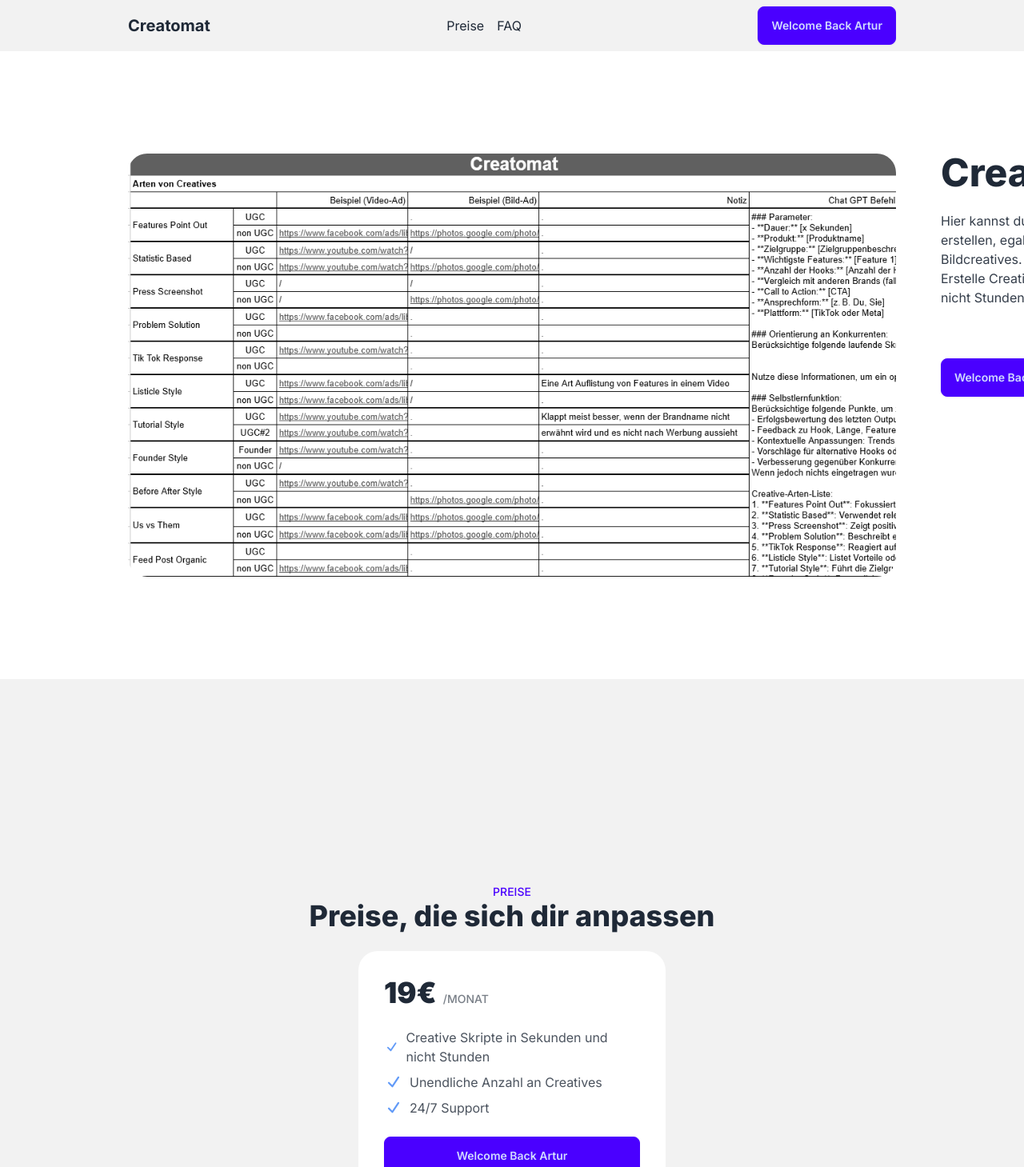
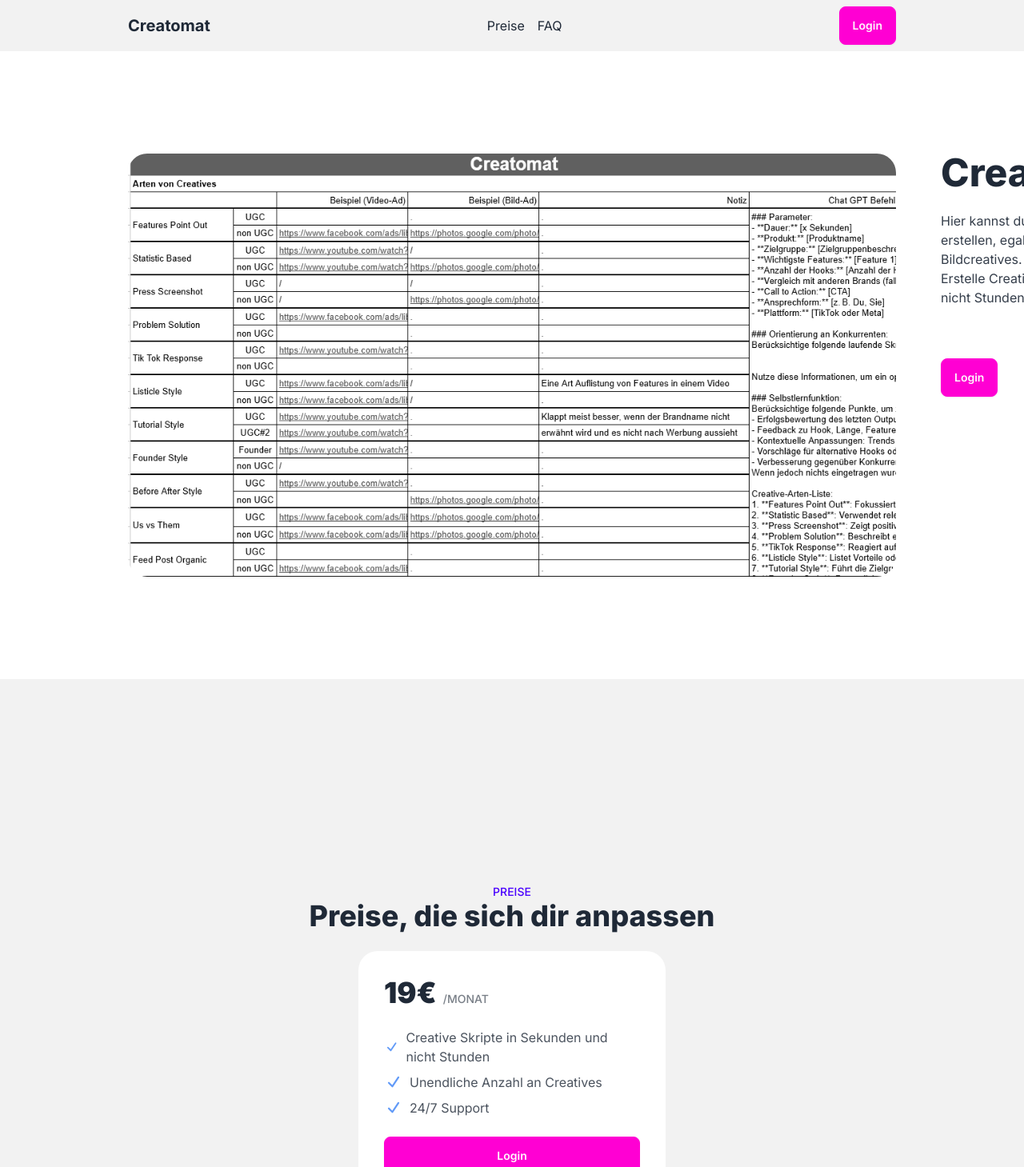
Before and after one commit to jahustleracademy/creatomat, a Next.js app: page / in a window 1280 px wide. Shown: the top 1459 px of the page at 80% size. Built offline with nearby package versions, Linux system fonts and the light colour scheme; no server answers.

Commit message:
refactor authentication flow and update button components

```diff
--- /dev/null
+++ b/app/dashboard/layout.js
@@ -0,0 +1,12 @@
+import { auth } from "@/auth";
+import { redirect } from "next/navigation";
+
+export default async function LayoutPrivate({ children }) {
+  const session = await auth();
+
+  if (!session) {
+    redirect("/");
+  }
+
+  return children;
+}
--- a/app/dashboard/page.js
+++ b/app/dashboard/page.js
@@ -1,10 +1,10 @@
-import ButtonBackRoute from "@/components/ButtonBackRoute";
+import ButtonLogout from "@/components/ButtonLogout";
 
 export default function Dashboard() {
   return (
     <main>
       <h1>Dashboard</h1>
-      <ButtonBackRoute />
+      <ButtonLogout />
     </main>
   );
 }
--- a/app/page.js
+++ b/app/page.js
@@ -4,8 +4,9 @@ import FAQListItem from "@/components/FAQListItem";
 import Image from "next/image";
 import product_demo from "@/public/assets/product_demo.png";
 import clientPromise from "@/libs/mongo";
+import { auth } from "@/auth";
 
-export default function Home() {
+export default async function Home() {
   const isLoggedIn = true;
   const name = "Artur";
   const pricingFeaturesList = [
@@ -13,6 +14,8 @@ export default function Home() {
     "Unendliche Anzahl an Creatives",
     "24/7 Support",
   ];
+
+  const session = await auth();
 
   return (
     <main>
@@ -28,7 +31,7 @@ export default function Home() {
               FAQ
             </a>
           </div>
-          <ButtonLogin isLoggedIn={isLoggedIn} name={name} />
+          <ButtonLogin session={session} />
         </div>
       </section>
       {/* HERO */}
@@ -51,7 +54,7 @@ export default function Home() {
             Erstelle Creatives in Minuten und nicht Stunden!
           </div>
           <br></br>
-          <ButtonLogin isLoggedIn={isLoggedIn} name={name} />
+          <ButtonLogin session={session} />
         </div>
       </section>
 
@@ -78,11 +81,7 @@ export default function Home() {
                 <ListItem key={priceItem}>{priceItem}</ListItem>
               ))}
             </ul>
-            <ButtonLogin
-              isLoggedIn={isLoggedIn}
-              name={name}
-              extraStyle={"w-full"}
-            />
+            <ButtonLogin session={session} extraStyle={"w-full"} />
           </div>
         </div>
       </section>
--- a/auth.js
+++ b/auth.js
@@ -1,6 +1,6 @@
 import NextAuth from "next-auth";
 import Resend from "next-auth/providers/resend";
-import Google from "next-auth/providers/google";
+import GoogleProvider from "next-auth/providers/google";
 import { MongoDBAdapter } from "@auth/mongodb-adapter";
 import clientPromise from "./libs/mongo";
 
@@ -11,8 +11,8 @@ const config = {
       from: "noreply@resend.saraptrn.de",
       name: "Email",
     }),
-    Google({
-      clientID: process.env.GOOGLE_ID,
+    GoogleProvider({
+      clientId: process.env.GOOGLE_ID,
       clientSecret: process.env.GOOGLE_SECRET,
     }),
   ],
--- a/components/ButtonBackRoute.js
+++ /dev/null
@@ -1,11 +0,0 @@
-import Link from "next/link";
-
-const ButtonBackRoute = () => {
-  return (
-    <Link href="/" className="btn btn-secondary">
-      Back
-    </Link>
-  );
-};
-
-export default ButtonBackRoute;
--- a/components/ButtonLogin.js
+++ b/components/ButtonLogin.js
@@ -1,18 +1,32 @@
+"use client";
+
 import Link from "next/link";
+import { signIn } from "next-auth/react";
 
-const ButtonLogin = ({ isLoggedIn, name, extraStyle }) => {
-  if (isLoggedIn) {
+const ButtonLogin = ({ session, extraStyle }) => {
+  const dashboardURL = "/dashboard";
+  if (session) {
     return (
       <Link
-        href="/dashboard"
+        href={dashboardURL}
         className={`btn btn-primary ${extraStyle ? extraStyle : ""}`}
       >
-        Welcome Back {name}
+        Welcome Back {session.user.name || "Freund"}
       </Link>
     );
   }
 
-  return <button>Login</button>;
+  return (
+    <button
+      href="/api/auth/signin"
+      className={`btn btn-secondary ${extraStyle ? extraStyle : ""}`}
+      onClick={() => {
+        signIn(undefined, { callbackUrl: dashboardURL });
+      }}
+    >
+      Login
+    </button>
+  );
 };
 
 export default ButtonLogin;
--- /dev/null
+++ b/components/ButtonLogout.js
@@ -0,0 +1,13 @@
+"use client";
+
+import { signOut } from "next-auth/react";
+
+const ButtonLogout = () => {
+  return (
+    <button className="btn btn-ghost" onClick={() => signOut()}>
+      Logout
+    </button>
+  );
+};
+
+export default ButtonLogout;
--- a/package.json
+++ b/package.json
@@ -11,10 +11,10 @@
   "dependencies": {
     "@auth/mongodb-adapter": "^3.7.4",
     "mongodb": "^6.12.0",
-    "next": "^15.1.0",
+    "next": "^15.1.2",
     "next-auth": "^5.0.0-beta.25",
-    "react": "^18",
-    "react-dom": "^18",
+    "react": "^18.3.1",
+    "react-dom": "^18.3.1",
     "resend": "^4.0.1",
     "tailwind": "^4.0.0"
   },
```
Also changed, not shown: 1 other file (tests, documents, lock files or other folders).
